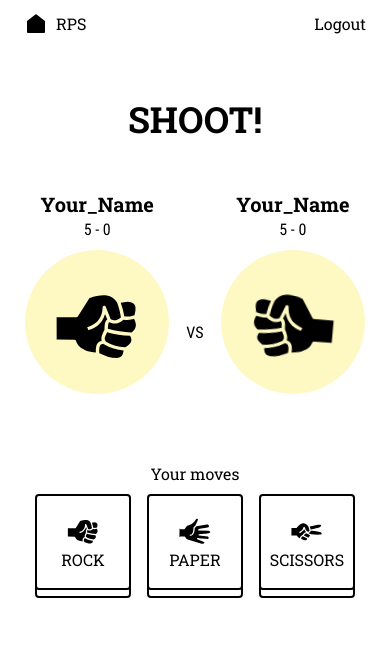
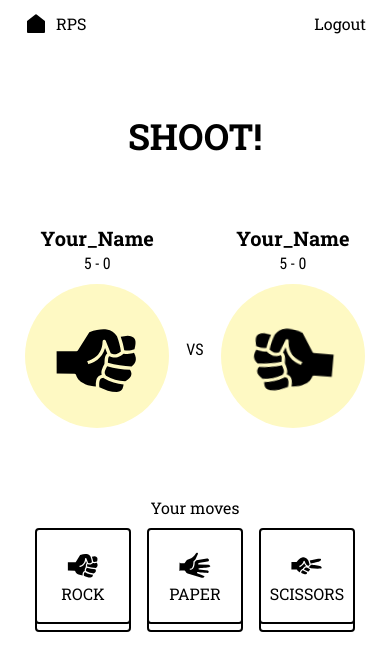
Before and after one commit to ivanwang123/rps, a Next.js app in the folder web/: page /play in a window 390 px wide. Shown: the top 670 px of the page. Built offline with nearby package versions, Linux system fonts and the light colour scheme.

Commit message:
Testing mobile

```diff
--- a/web/pages/play.tsx
+++ b/web/pages/play.tsx
@@ -29,9 +29,10 @@ function Play() {
   // 528px/33rem tall
   return (
     <Layout title="Play | RPS">
-      <div className="flex flex-col grid -botbar h-full max-h-[36rem]">
-        <div className="grow-1"></div>
-        <h1 className="place-self-center text-4xl text-center font-bold mb- 16">
+      <div className="flex flex-col justify-between h-full max-h-[36rem]">
+        {/* PLACEHOLDER */}
+        <div></div>
+        <h1 className="text-4xl text-center font-bold">
           {revealHand ? (
             <span className="animate-fade-in">SHOOT!</span>
           ) : (
@@ -43,15 +44,12 @@ function Play() {
             </span>
           )}
         </h1>
-        {/* <div> */}
-        <div className="grow-1"></div>
         <section className="grid-midbar w-full">
           <Player isOpponent={false} revealHand={revealHand} isWinner={false} />
           <p className="condensed-font my-auto pt-12">VS</p>
           <Player isOpponent={true} revealHand={revealHand} isWinner={true} />
         </section>
-        <div className="grow-1"></div>
-        <section className="flex flex-col items-center mt- 16">
+        <section className="flex flex-col items-center">
           <h6 className="mb-2">Your moves</h6>
           <div className="grid grid-flow-col gap-4 place-items-center">
             <MoveButton icon={Rock} label="ROCK" />
@@ -59,7 +57,6 @@ function Play() {
             <MoveButton icon={Scissors} label="SCISSORS" />
           </div>
         </section>
-        {/* </div> */}
       </div>
     </Layout>
   );
```
